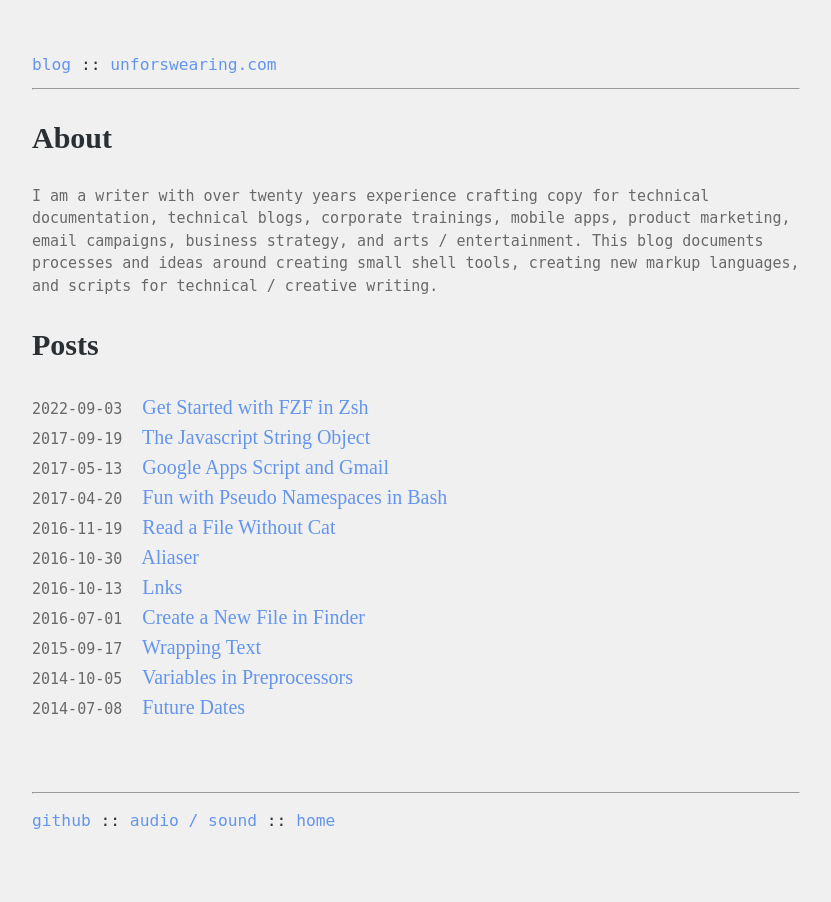
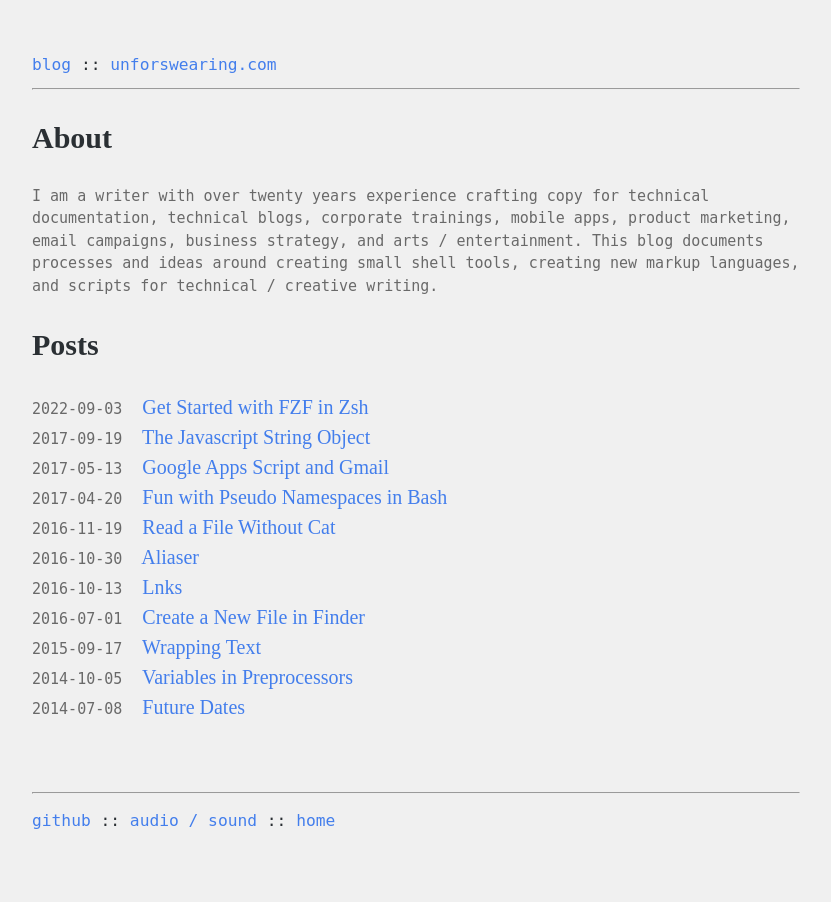
Before and after one commit to unforswearing/unforswearing.github.io, a PHP site: page /blog/index.html in a window 1280 px wide. Shown: the whole page, without its empty margins (16-847 px from the left). Run offline with PHP 8.4, Linux system fonts and the light colour scheme; some web fonts are replaced.

Commit message:
increase href contrast

```diff
--- a/blog/css/blog.css
+++ b/blog/css/blog.css
@@ -7,7 +7,7 @@ html {
 a {
   /*  padding-left:18px;*/
   padding: 0px;
-  color: #6495ed;
+  color: #437eec;
   cursor: pointer;
   text-decoration: none;
   transition: all 0.2s ease-in-out;
@@ -20,7 +20,7 @@ a:visited:hover {
 }
 
 a:visited {
-  color: #6495ed;
+  color: #437eec;
 }
 
 .align_right:hover {
@@ -96,5 +96,5 @@ pre {
 
 pre>code {
   border-radius: 10px;
-  border-left: solid 10px #6495ed60;
+  border-left: solid 10px #437eec60;
 }
--- a/blog/index.html
+++ b/blog/index.html
@@ -15,7 +15,7 @@
       a {
         /*  padding-left:18px;*/
         padding: 0px;
-        color: #6495ed;
+        color: #437eec;
         cursor: pointer;
         text-decoration: none;
         transition: all 0.2s ease-in-out;
@@ -28,11 +28,11 @@
       }
 
       a:visited {
-        color: #6495ed;
+        color: #437eec;
       }
 
       a:visited {
-        color: #6495ed;
+        color: #437eec;;
       }
 
       .align_right:hover {
--- a/index.html
+++ b/index.html
@@ -19,7 +19,7 @@
 
       a {
         /*  padding-left:18px;*/
-        color: #6495ed;
+        color: #437eec;
         cursor: pointer;
         font-size: 1.3em;
         text-decoration: none;
@@ -39,7 +39,7 @@
       }
 
       a:visited {
-        color: #6495ed;
+        color: #437eec;
       }
 
       .align_right:hover {
--- a/portfolio/index.html
+++ b/portfolio/index.html
@@ -15,7 +15,7 @@
       a {
         /*  padding-left:18px;*/
         padding: 0px;
-        color: #6495ed;
+        color: #437eec;
         cursor: pointer;
         text-decoration: none;
         transition: all 0.2s ease-in-out;
@@ -28,7 +28,7 @@
       }
 
       a:visited {
-        color: #6495ed;
+        color: #437eec;
       }
 
       body {
```
Also changed, not shown: 1 other file.
